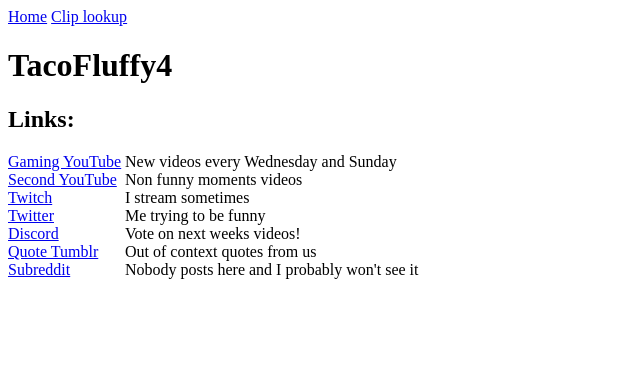
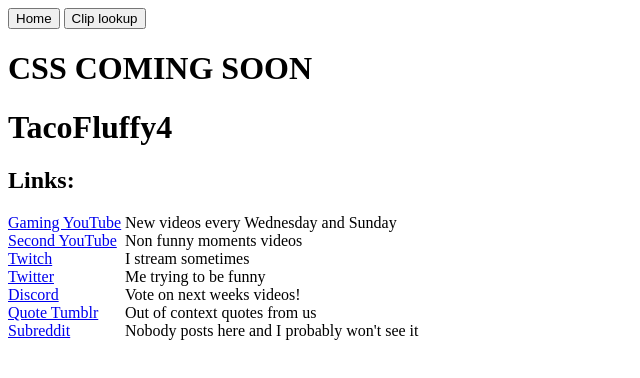
Before and after one commit to TacoFluffy4/tf4website, a plain HTML site: page index.html in a window 1280 px wide. Shown: the whole page, without its empty margins (0-640 px from the left). Drawn offline with Linux system fonts and the light colour scheme.

Commit message:
Adding coming soon h1 and changed nav to buttons

```diff
--- a/index.html
+++ b/index.html
@@ -13,14 +13,17 @@
 		</style>
 
 		<nav> <!-- If you edit this you must copy the nav to all other pages -->
-			<a href="index.html">Home</a>
-			<a href="clipLookup.html">Clip lookup</a>
+			<input type="button" href="window.location.href ='index.html'" value="Home"/>
+			<input type="button" onclick="window.location.href = 'clipLookup.html'" value="Clip lookup"/>
 		</nav>
 
 	</head>
 	<body>
 		<header>
+			<h1>CSS COMING SOON</h1>
+
 			<h1>TacoFluffy4</h1>
+
 			<h2>Links:</h2>
 			<a href="https://www.youtube.com/user/tacofluffy4">Gaming YouTube</href>
 			<a class="linkDesc">New videos every Wednesday and Sunday</a>
```
